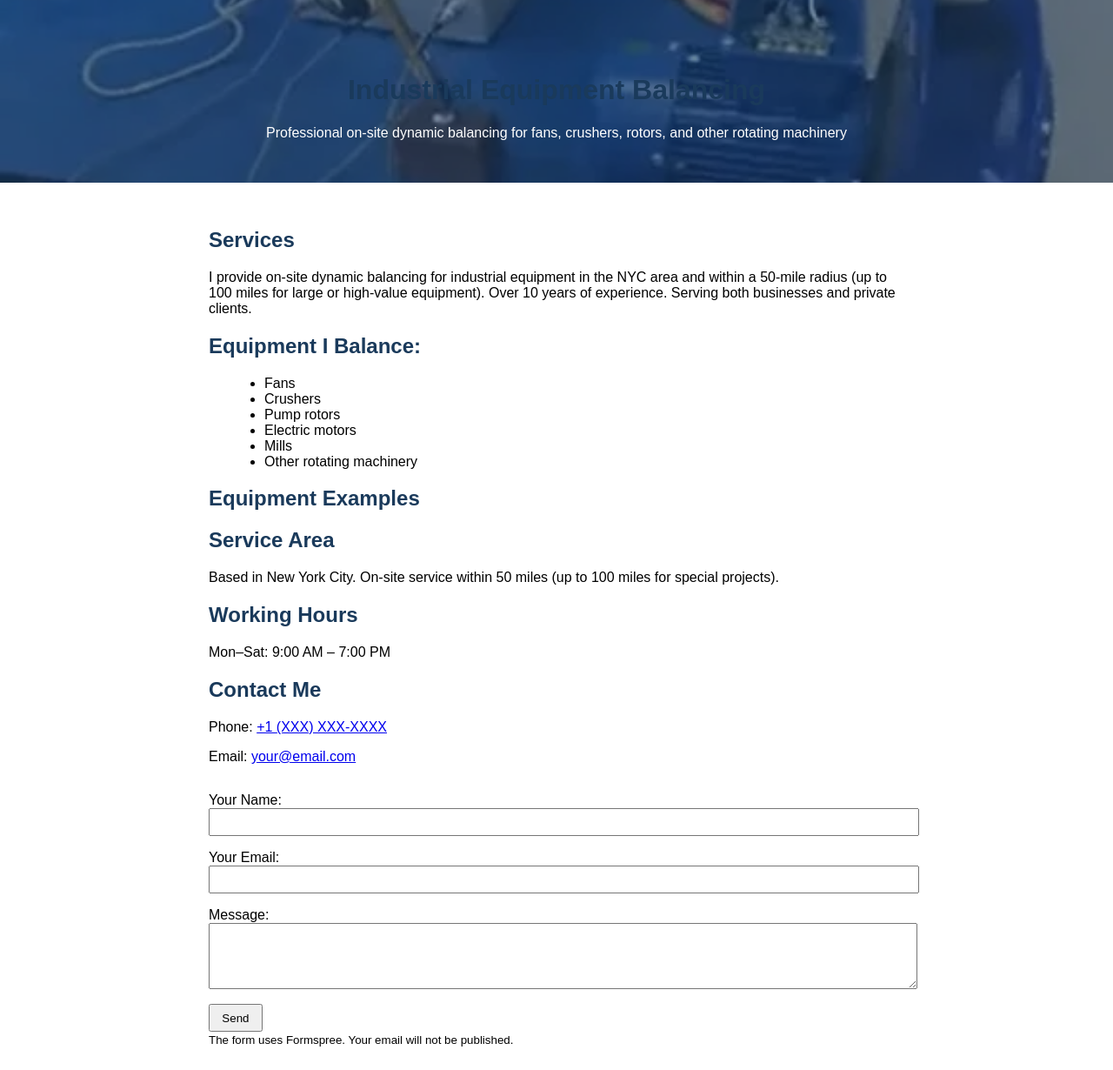
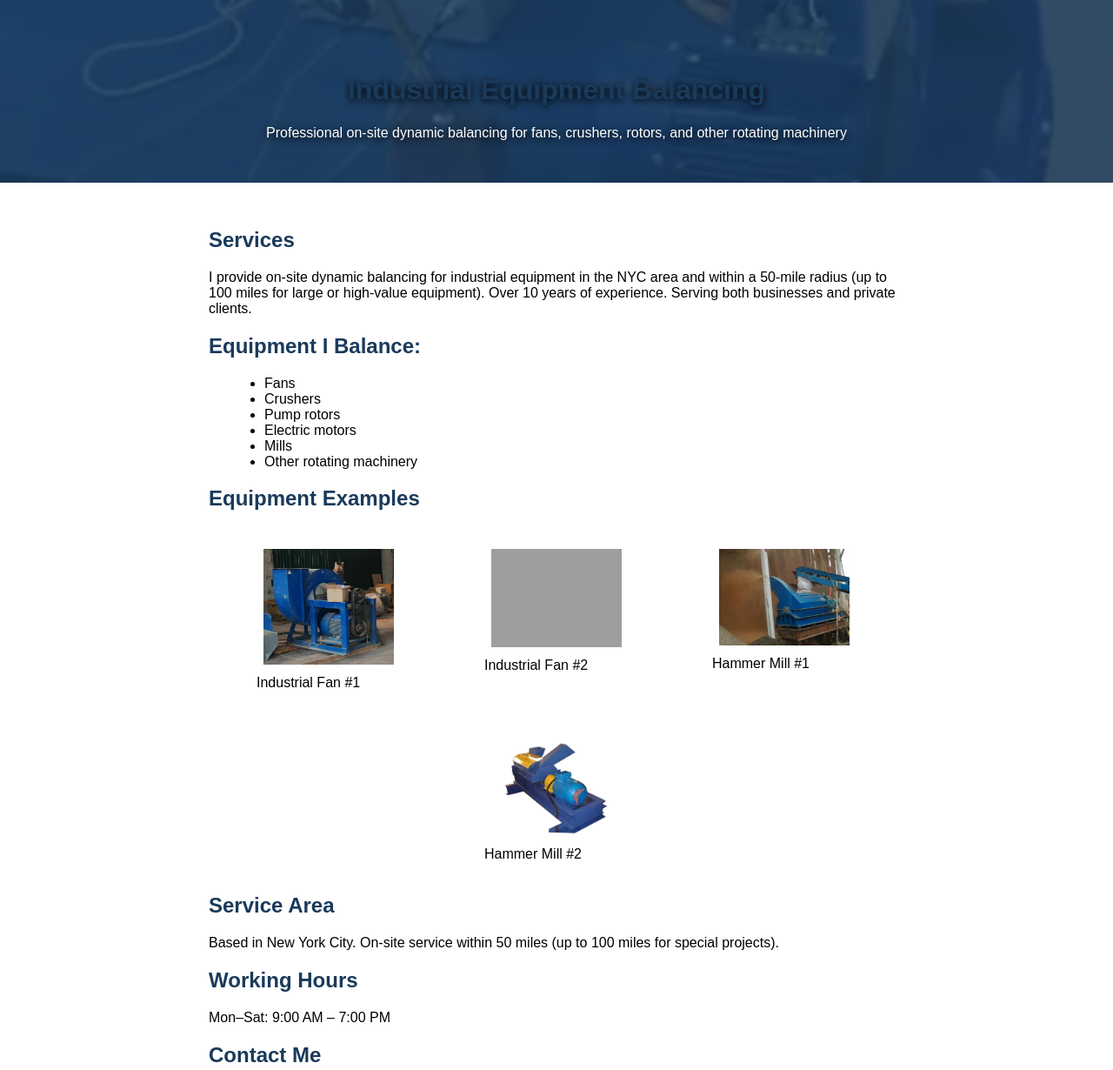
Before and after one commit to Dzuiko/field-balancing.github.io, a plain HTML site: page index.html in a window 1280 px wide. Shown: the top 1230 px of the page at 87% size. Drawn offline with Linux system fonts and the light colour scheme; grey boxes are pictures that could not be loaded.

Commit message:
add imgs ex

```diff
--- a/index.html
+++ b/index.html
@@ -19,12 +19,14 @@
       display: block;
       position: absolute;
       left: 0; top: 0; right: 0; bottom: 0;
-      background: rgba(26,58,91,0.6);
+      background: rgba(26,58,91,0.85); /* увеличено затемнение */
       z-index: 1;
     }
     header > * {
       position: relative;
       z-index: 2;
+      color: #fff; /* явно белый цвет текста */
+      text-shadow: 0 2px 8px #000; /* добавлена тень для читаемости */
     }
     footer { background: #1a3a5b; color: #fff; padding: 1em; text-align: center; }
     main { padding: 2em; max-width: 800px; margin: auto; }
@@ -62,9 +64,24 @@
     </section>
     <section class="gallery">
       <h2>Equipment Examples</h2>
-      <!-- Add images here -->
-      <!-- <img src="fan.jpg" alt="Fan"> -->
-      <!-- <img src="crusher.jpg" alt="Crusher"> -->
+      <div style="display: flex; flex-wrap: wrap; gap: 1em; justify-content: center;">
+        <figure>
+          <img src="imgs/fan1.jpg" alt="Industrial Fan 1">
+          <figcaption>Industrial Fan #1</figcaption>
+        </figure>
+        <figure>
+          <img src="imgs/fan2.jpg" alt="Industrial Fan 2">
+          <figcaption>Industrial Fan #2</figcaption>
+        </figure>
+        <figure>
+          <img src="imgs/hummer_mill.png" alt="Hammer Mill 1">
+          <figcaption>Hammer Mill #1</figcaption>
+        </figure>
+        <figure>
+          <img src="imgs/hummer_mill2.jpeg" alt="Hammer Mill 2">
+          <figcaption>Hammer Mill #2</figcaption>
+        </figure>
+      </div>
     </section>
     <section>
       <h2>Service Area</h2>
```
